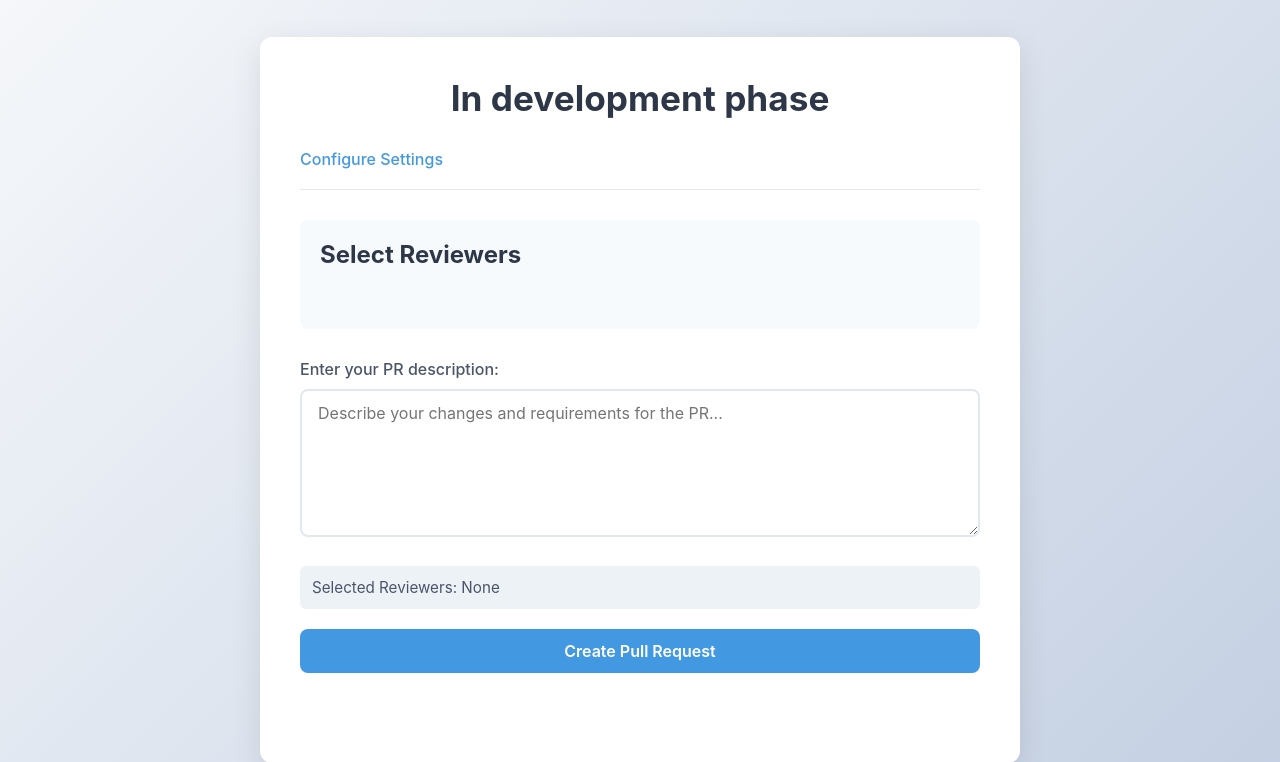
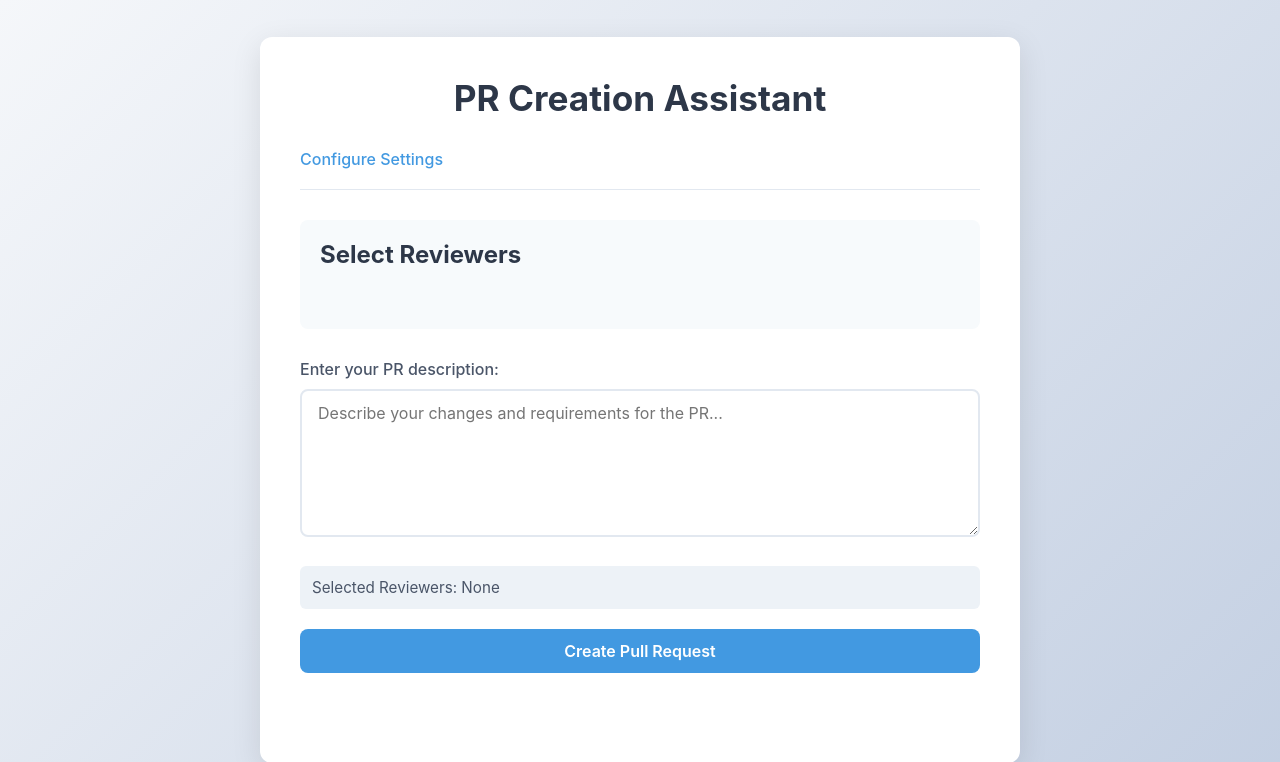
Before and after one commit to sauravk212/PR-automation, a Flask app: template templates/index.html in a window 1280 px wide. Shown: the top 762 px of the page. Run offline with Flask 3, Linux system fonts and the light colour scheme; the template is opened without the code that fills it, so the values that code supplies are empty.

Commit message:
changed my PR assistant header

```diff
--- a/templates/index.html
+++ b/templates/index.html
@@ -9,7 +9,7 @@
 <body>
     <div class="container">
         <div class="form-container">
-            <h1>In development phase</h1>
+            <h1>PR Creation Assistant</h1>
             <nav class="navigation">
                 <a href="{{ url_for('settings') }}" class="nav-link">Configure Settings</a>
             </nav>
```
